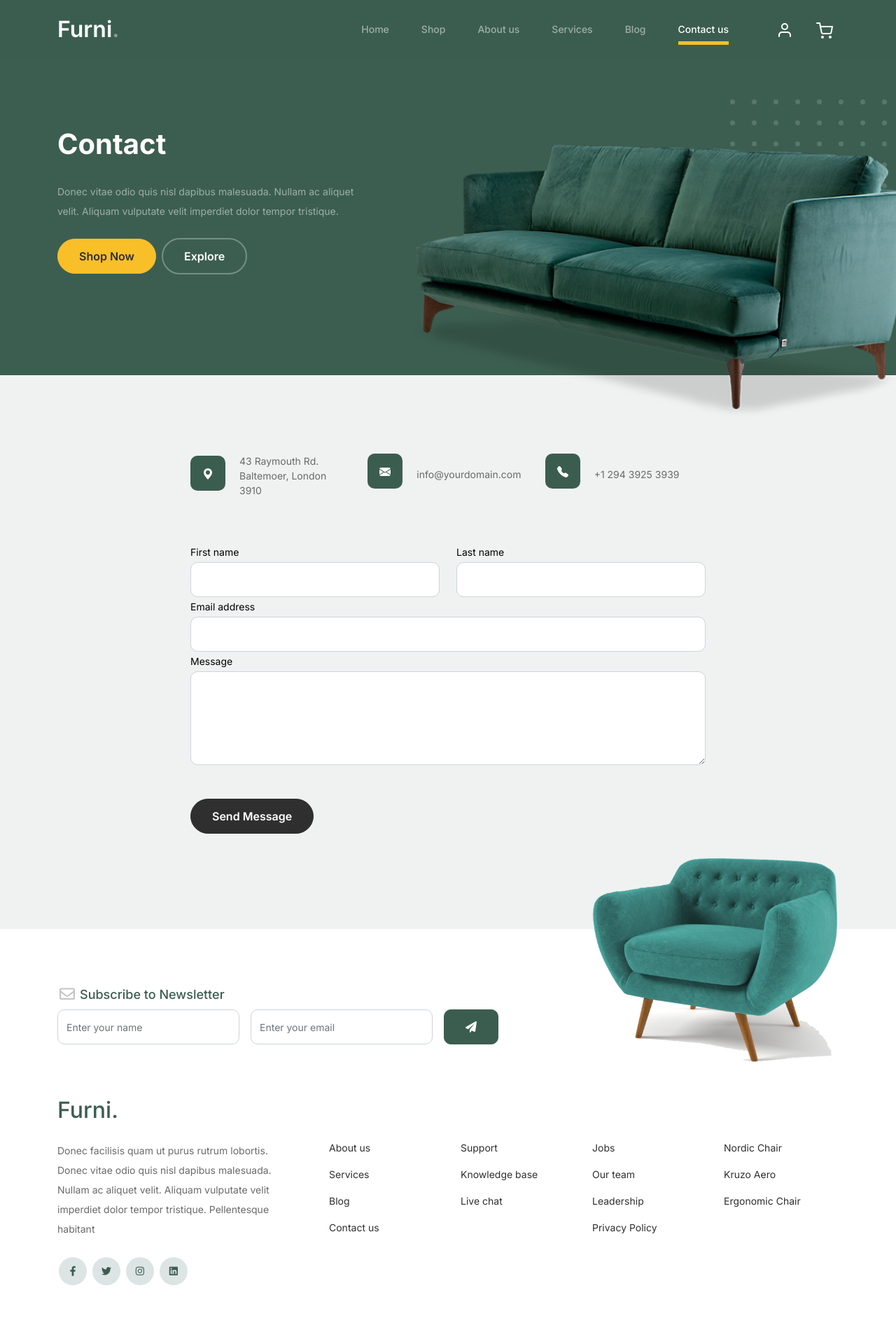
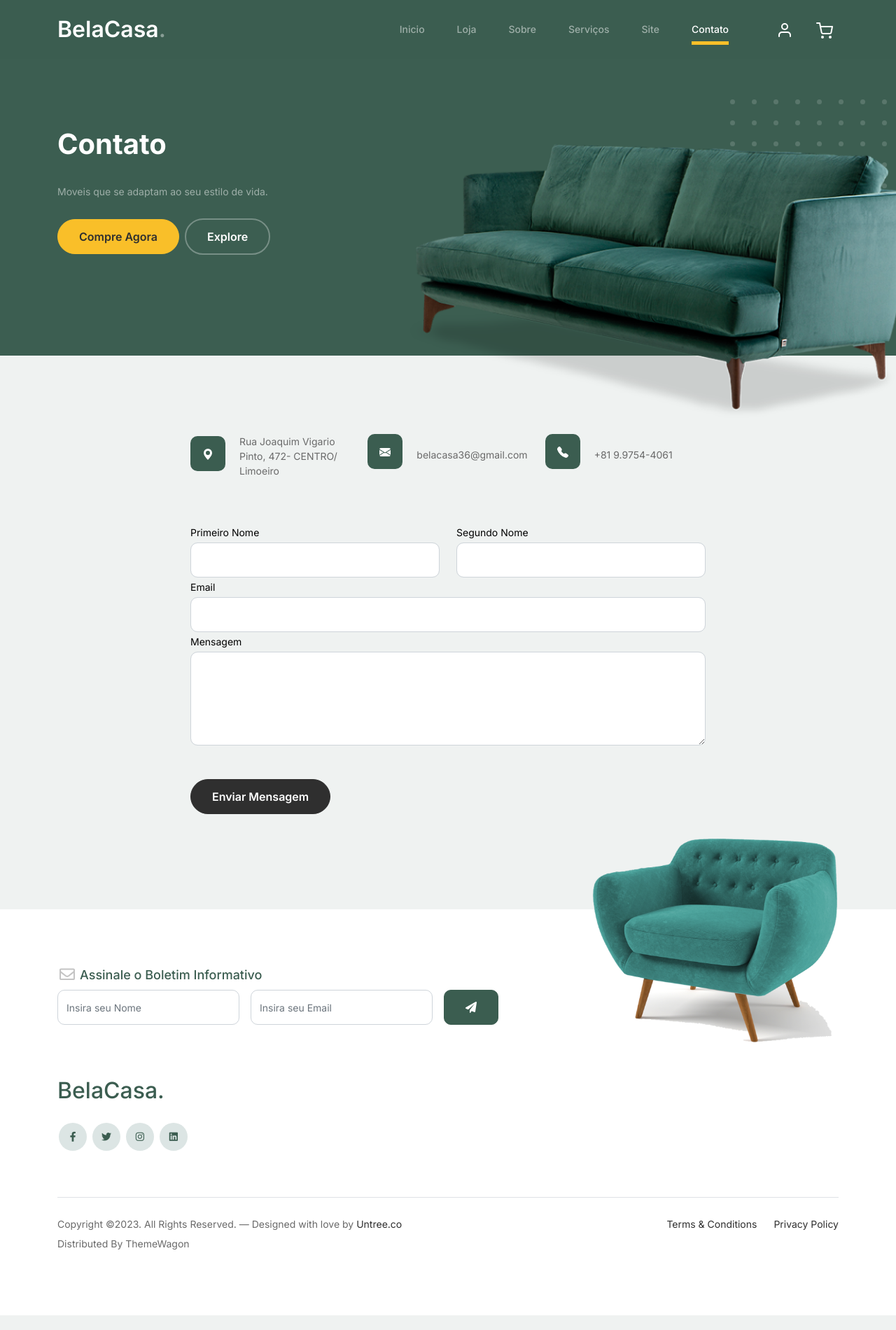
Before and after one commit to AnielleMaria/atividade02, a plain HTML site: page contact.html in a window 1280 px wide. Shown: the top 1900 px of the page at 70% size. After the commit the page ends 1879 px from the top, so only its background shows below. Drawn offline with Linux system fonts and the light colour scheme.

Commit message:
atualizaçao do projeto

```diff
--- a/contact.html
+++ b/contact.html
@@ -30,7 +30,7 @@
 		<nav class="custom-navbar navbar navbar navbar-expand-md navbar-dark bg-dark" arial-label="Furni navigation bar">
 
 			<div class="container">
-				<a class="navbar-brand" href="index.html">Furni<span>.</span></a>
+				<a class="navbar-brand" href="index.html">BelaCasa<span>.</span></a>
 
 				<button class="navbar-toggler" type="button" data-bs-toggle="collapse" data-bs-target="#navbarsFurni" aria-controls="navbarsFurni" aria-expanded="false" aria-label="Toggle navigation">
 					<span class="navbar-toggler-icon"></span>
@@ -39,13 +39,13 @@
 				<div class="collapse navbar-collapse" id="navbarsFurni">
 					<ul class="custom-navbar-nav navbar-nav ms-auto mb-2 mb-md-0">
 						<li class="nav-item">
-							<a class="nav-link" href="index.html">Home</a>
+							<a class="nav-link" href="index.html">Inicio</a>
 						</li>
-						<li><a class="nav-link" href="shop.html">Shop</a></li>
-						<li><a class="nav-link" href="about.html">About us</a></li>
-						<li><a class="nav-link" href="services.html">Services</a></li>
-						<li><a class="nav-link" href="blog.html">Blog</a></li>
-						<li class="active"><a class="nav-link" href="contact.html">Contact us</a></li>
+						<li><a class="nav-link" href="shop.html">Loja</a></li>
+						<li><a class="nav-link" href="about.html">Sobre</a></li>
+						<li><a class="nav-link" href="services.html">Serviços</a></li>
+						<li><a class="nav-link" href="blog.html">Site</a></li>
+						<li class="active"><a class="nav-link" href="contact.html">Contato</a></li>
 					</ul>
 
 					<ul class="custom-navbar-cta navbar-nav mb-2 mb-md-0 ms-5">
@@ -64,9 +64,9 @@
 					<div class="row justify-content-between">
 						<div class="col-lg-5">
 							<div class="intro-excerpt">
-								<h1>Contact</h1>
-								<p class="mb-4">Donec vitae odio quis nisl dapibus malesuada. Nullam ac aliquet velit. Aliquam vulputate velit imperdiet dolor tempor tristique.</p>
-								<p><a href="" class="btn btn-secondary me-2">Shop Now</a><a href="#" class="btn btn-white-outline">Explore</a></p>
+								<h1>Contato</h1>
+								<p class="mb-4">Moveis que se adaptam ao seu estilo de vida.</p>
+								<p><a href="" class="btn btn-secondary me-2">Compre Agora</a><a href="#" class="btn btn-white-outline">Explore</a></p>
 							</div>
 						</div>
 						<div class="col-lg-7">
@@ -100,7 +100,7 @@
                       </svg>
                     </div> <!-- /.icon -->
                     <div class="service-contents">
-                      <p>43 Raymouth Rd. Baltemoer, London 3910</p>
+                      <p>Rua Joaquim Vigario Pinto, 472- CENTRO/ Limoeiro</p>
                     </div> <!-- /.service-contents-->
                   </div> <!-- /.service -->
                 </div>
@@ -113,7 +113,7 @@
                       </svg>
                     </div> <!-- /.icon -->
                     <div class="service-contents">
-                      <p>info@yourdomain.com</p>
+                      <p>belacasa36@gmail.com</p>
                     </div> <!-- /.service-contents-->
                   </div> <!-- /.service -->
                 </div>
@@ -126,7 +126,7 @@
                       </svg>
                     </div> <!-- /.icon -->
                     <div class="service-contents">
-                      <p>+1 294 3925 3939</p>
+                      <p>+81 9.9754-4061</p>
                     </div> <!-- /.service-contents-->
                   </div> <!-- /.service -->
                 </div>
@@ -136,28 +136,28 @@
                 <div class="row">
                   <div class="col-6">
                     <div class="form-group">
-                      <label class="text-black" for="fname">First name</label>
+                      <label class="text-black" for="fname">Primeiro Nome</label>
                       <input type="text" class="form-control" id="fname">
                     </div>
                   </div>
                   <div class="col-6">
                     <div class="form-group">
-                      <label class="text-black" for="lname">Last name</label>
+                      <label class="text-black" for="lname">Segundo Nome</label>
                       <input type="text" class="form-control" id="lname">
                     </div>
                   </div>
                 </div>
                 <div class="form-group">
-                  <label class="text-black" for="email">Email address</label>
+                  <label class="text-black" for="email">Email</label>
                   <input type="email" class="form-control" id="email">
                 </div>
 
                 <div class="form-group mb-5">
-                  <label class="text-black" for="message">Message</label>
+                  <label class="text-black" for="message">Mensagem</label>
                   <textarea name="" class="form-control" id="message" cols="30" rows="5"></textarea>
                 </div>
 
-                <button type="submit" class="btn btn-primary-hover-outline">Send Message</button>
+                <button type="submit" class="btn btn-primary-hover-outline">Enviar Mensagem</button>
               </form>
 
             </div>
@@ -187,14 +187,14 @@
 				<div class="row">
 					<div class="col-lg-8">
 						<div class="subscription-form">
-							<h3 class="d-flex align-items-center"><span class="me-1"><img src="images/envelope-outline.svg" alt="Image" class="img-fluid"></span><span>Subscribe to Newsletter</span></h3>
+							<h3 class="d-flex align-items-center"><span class="me-1"><img src="images/envelope-outline.svg" alt="Image" class="img-fluid"></span><span>Assinale o Boletim Informativo</span></h3>
 
 							<form action="#" class="row g-3">
 								<div class="col-auto">
-									<input type="text" class="form-control" placeholder="Enter your name">
+									<input type="text" class="form-control" placeholder="Insira seu Nome">
 								</div>
 								<div class="col-auto">
-									<input type="email" class="form-control" placeholder="Enter your email">
+									<input type="email" class="form-control" placeholder="Insira seu Email">
 								</div>
 								<div class="col-auto">
 									<button class="btn btn-primary">
@@ -209,8 +209,8 @@
 
 				<div class="row g-5 mb-5">
 					<div class="col-lg-4">
-						<div class="mb-4 footer-logo-wrap"><a href="#" class="footer-logo">Furni<span>.</span></a></div>
-						<p class="mb-4">Donec facilisis quam ut purus rutrum lobortis. Donec vitae odio quis nisl dapibus malesuada. Nullam ac aliquet velit. Aliquam vulputate velit imperdiet dolor tempor tristique. Pellentesque habitant</p>
+						<div class="mb-4 footer-logo-wrap"><a href="#" class="footer-logo">BelaCasa<span>.</span></a></div>
+						<p class="mb-4"></p>
 
 						<ul class="list-unstyled custom-social">
 							<li><a href="#"><span class="fa fa-brands fa-facebook-f"></span></a></li>
@@ -224,35 +224,35 @@
 						<div class="row links-wrap">
 							<div class="col-6 col-sm-6 col-md-3">
 								<ul class="list-unstyled">
-									<li><a href="#">About us</a></li>
-									<li><a href="#">Services</a></li>
-									<li><a href="#">Blog</a></li>
-									<li><a href="#">Contact us</a></li>
+									<li><a href="#"></a></li>
+									<li><a href="#"></a></li>
+									<li><a href="#"></a></li>
+									<li><a href="#"></a></li>
 								</ul>
 							</div>
 
 							<div class="col-6 col-sm-6 col-md-3">
 								<ul class="list-unstyled">
-									<li><a href="#">Support</a></li>
-									<li><a href="#">Knowledge base</a></li>
-									<li><a href="#">Live chat</a></li>
+									<li><a href="#"></a></li>
+									<li><a href="#"></a></li>
+									<li><a href="#"></a></li>
 								</ul>
 							</div>
 
 							<div class="col-6 col-sm-6 col-md-3">
 								<ul class="list-unstyled">
-									<li><a href="#">Jobs</a></li>
-									<li><a href="#">Our team</a></li>
-									<li><a href="#">Leadership</a></li>
-									<li><a href="#">Privacy Policy</a></li>
+									<li><a href="#"></a></li>
+									<li><a href="#"></a></li>
+									<li><a href="#"></a></li>
+									<li><a href="#"></a></li>
 								</ul>
 							</div>
 
 							<div class="col-6 col-sm-6 col-md-3">
 								<ul class="list-unstyled">
-									<li><a href="#">Nordic Chair</a></li>
-									<li><a href="#">Kruzo Aero</a></li>
-									<li><a href="#">Ergonomic Chair</a></li>
+									<li><a href="#"></a></li>
+									<li><a href="#"></a></li>
+									<li><a href="#"></a></li>
 								</ul>
 							</div>
 						</div>
```
Also changed, not shown: blog.html (+42 -42 lines), cart.html (+47 -47 lines).
